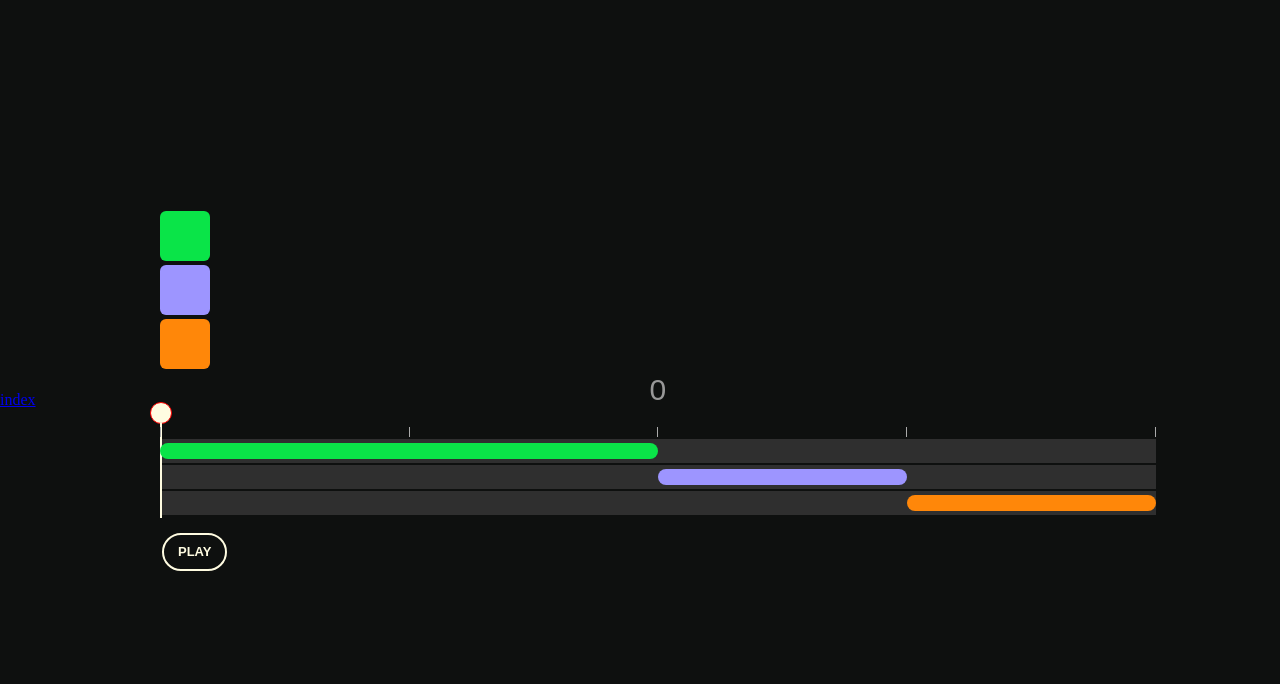
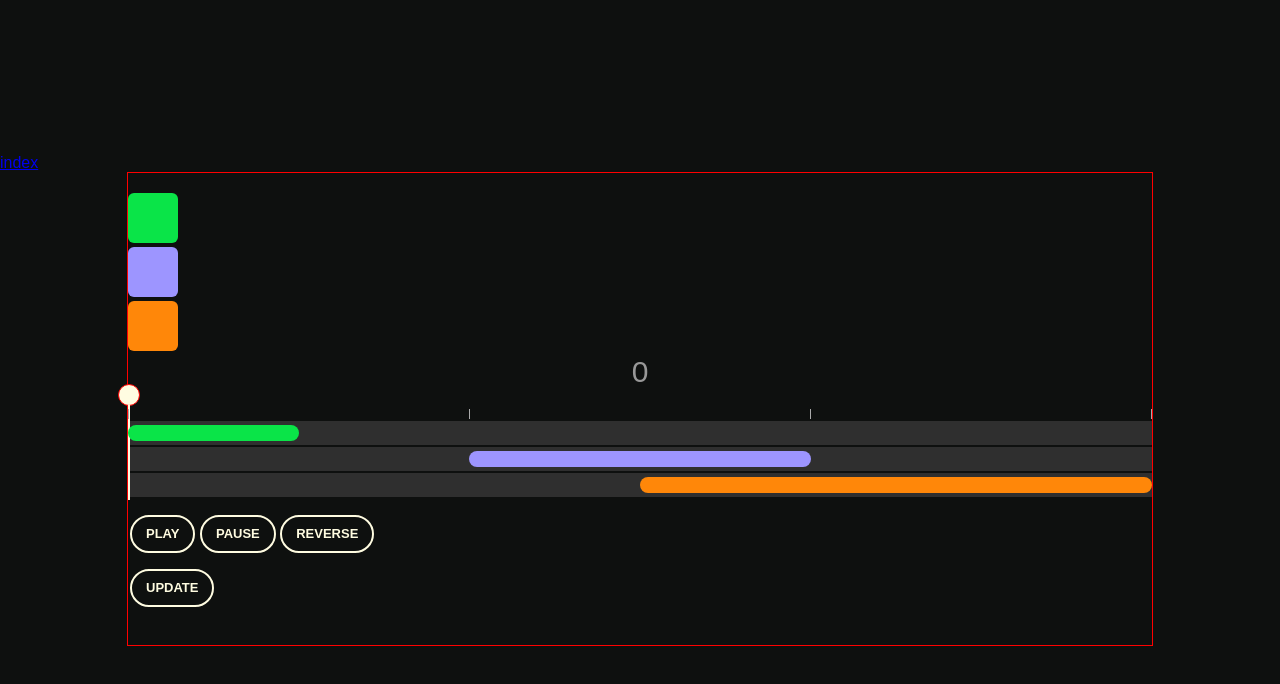
Before and after one commit to mrChernicharo/gsap_learn, a website built with Vite: page src/pages/014.sequencer.html in a window 1280 px wide. Built offline with nearby package versions, Linux system fonts and the light colour scheme.

Commit message:
messing up

```diff
--- a/src/pages/014.sequencer.html
+++ b/src/pages/014.sequencer.html
@@ -73,6 +73,10 @@
         width: 80%;
       }
 
+      .timelineDemo {
+        border: 1px solid red;
+      }
+
       .timelineDemo .box {
         width: 50px;
         height: 50px;
@@ -92,7 +96,7 @@
         background-color: #9d95ff;
       }
 
-      .timleineUI-row {
+      .timelineUI-row {
         background-color: #2f2f2f;
         margin: 2px 0;
         padding: 4px 0;
@@ -230,9 +234,9 @@
     </style>
   </head>
   <body>
-    <a href="../../index.html">index</a>
+    <div class="demoBody">
+      <a href="../../index.html">index</a>
 
-    <div class="demoBody">
       <div id="sequence" class="timelineDemo">
         <div class="box green" data-color="#0ae448" id="green"></div>
         <div class="box purple" data-color="#9d95ff" id="purple"></div>
@@ -247,20 +251,22 @@
           </div>
           <div class="markers"></div>
 
-          <div class="timleineUI-row">
+          <div class="timelineUI-row">
             <div class="timelineUI-tween green"></div>
           </div>
-          <div class="timleineUI-row">
+          <div class="timelineUI-row">
             <div class="timelineUI-tween purple"></div>
           </div>
-          <div class="timleineUI-row">
+          <div class="timelineUI-row">
             <div class="timelineUI-tween orange"></div>
           </div>
         </div>
         <div class="controls">
           <button class="timelineUI-button play">play</button>
-          <!-- <button class="timelineUI-button play">play</button> -->
-          <!-- <button class="timelineUI-button play">play</button> -->
+          <button class="timelineUI-button pause">pause</button>
+          <button class="timelineUI-button reverse">reverse</button>
+          <div></div>
+          <button class="timelineUI-button update">update</button>
         </div>
       </div>
     </div>
--- a/src/pages/014.sequencer.ts
+++ b/src/pages/014.sequencer.ts
@@ -2,49 +2,42 @@ import gsap from "gsap";
 import { Draggable } from "gsap/Draggable";
 gsap.registerPlugin(Draggable);
 
-let width = (document.querySelector(".timelineUI") as HTMLDivElement).offsetWidth;
-let sequenceTrackLength = width;
+const playBtn = document.querySelector("#sequence .play") as HTMLButtonElement;
+const pauseBtn = document.querySelector("#sequence .pause") as HTMLButtonElement;
+const reverseBtn = document.querySelector("#sequence .reverse") as HTMLButtonElement;
+const updateBtn = document.querySelector("#sequence .update") as HTMLButtonElement;
 
-const tl = gsap.timeline({ onUpdate: sequenceUpdateDragger, paused: true });
-tl.to("#green", { x: width, xPercent: -100, duration: 2 })
-  .to("#purple", { x: width, xPercent: -100, duration: 1 })
-  .to("#orange", { x: width, xPercent: -100, duration: 1 });
-
-gsap.to(".timelineUI-tween", { opacity: 1 });
 const sequenceTime = document.querySelector("#sequenceTime") as HTMLDivElement;
 const markerCont = document.querySelector(".markers") as HTMLDivElement;
-markerCont.innerHTML = "";
+const timelineRows = Array.from(document.querySelectorAll(".timelineUI-row"));
 const sequenceDragger = document.querySelector("#sequence .timelineUI-dragger");
-let timelineItems = document.querySelectorAll(".timelineUI-tween");
-let children = tl.getChildren();
-let time = tl.duration();
+const timelineItems = document.querySelectorAll(".timelineUI-tween");
 
-for (let i = 0; i < time + 1; i++) {
-  markerCont.innerHTML += `<div class="secondMarker"></div>`;
-}
+let sequenceTrackLength = (document.querySelector(".timelineUI") as HTMLDivElement).offsetWidth;
 
-function sequenceUpdateDragger() {
+function intializeTimeline() {
+  const tl = gsap.timeline({
+    paused: true,
+    onUpdate() {
       gsap.set(sequenceDragger, {
         x: sequenceTrackLength * tl.progress(),
       });
       sequenceTime.textContent = tl.time().toFixed(2);
-}
-
-let sequenceDraggable = new Draggable(sequenceDragger, {
-  type: "x",
-  bounds: { minX: 0, maxX: sequenceTrackLength },
-  trigger: "#sequence .timelineUI-dragger div",
-  onDrag: function () {
-    tl.progress(this.x / sequenceTrackLength).pause();
+    },
+    onComplete() {
+      playBtn.textContent = "restart";
     },
   });
 
-children.forEach((child, index) => {
+  tl.to("#green", { x: sequenceTrackLength, duration: 0.5 })
+    .to("#purple", { x: sequenceTrackLength, duration: 1 }, "+=0.5")
+    .to("#orange", { x: sequenceTrackLength, duration: 1.5 }, "-=0.5");
+
+  tl.getChildren().forEach((child, index) => {
     let timelineBar = timelineItems[index];
-  let duration = child.duration();
-  let startTime = child.startTime();
-  let width = (duration / time) * 100;
-  let startPosition = (startTime / time) * 100;
+
+    let width = (child.duration() / tl.duration()) * 100;
+    let startPosition = (child.startTime() / tl.duration()) * 100;
     let color = (child as any)._targets[0].dataset.color;
 
     gsap.set(timelineBar, {
@@ -54,8 +47,30 @@ children.forEach((child, index) => {
     });
   });
 
-const playBtn = document.querySelector("#sequence .play") as HTMLButtonElement;
+  markerCont.innerHTML = "";
+
+  for (let i = 0; i < tl.duration() + 1; i++) {
+    markerCont.innerHTML += `<div class="secondMarker"></div>`;
+  }
+
+  gsap.to(".timelineUI-tween", { opacity: 1 });
+
+  let sequenceDraggable = new Draggable(sequenceDragger, {
+    type: "x",
+    bounds: { minX: 0, maxX: sequenceTrackLength },
+    trigger: "#sequence .timelineUI-dragger div",
+    onDrag() {
+      tl.progress(this.x / sequenceTrackLength).pause();
+    },
+  });
+
+  return tl;
+}
+
+let tl = intializeTimeline();
+
 playBtn.onclick = () => {
+  playBtn.textContent = "play";
   if (tl.progress() < 1) {
     tl.play();
   } else {
@@ -63,5 +78,27 @@ playBtn.onclick = () => {
   }
 };
 
-function onResize() {}
-window.addEventListener("resize", onResize);
+pauseBtn.onclick = () => {
+  tl.pause();
+};
+
+reverseBtn.onclick = () => {
+  playBtn.textContent = "play";
+  tl.reverse();
+};
+
+updateBtn.onclick = () => {
+  tl = intializeTimeline();
+};
+
+window.addEventListener("resize", () => {
+  sequenceTrackLength = (document.querySelector(".timelineUI") as HTMLDivElement).offsetWidth;
+  //   tl.getChildren().forEach((track) => {
+  //     console.log(track);
+  //     track.vars.x = sequenceTrackLength;
+  //   });
+});
+
+// window.addEventListener('click', () => {
+
+// })
```
Lines whose indentation alone changed are shown as unchanged.
